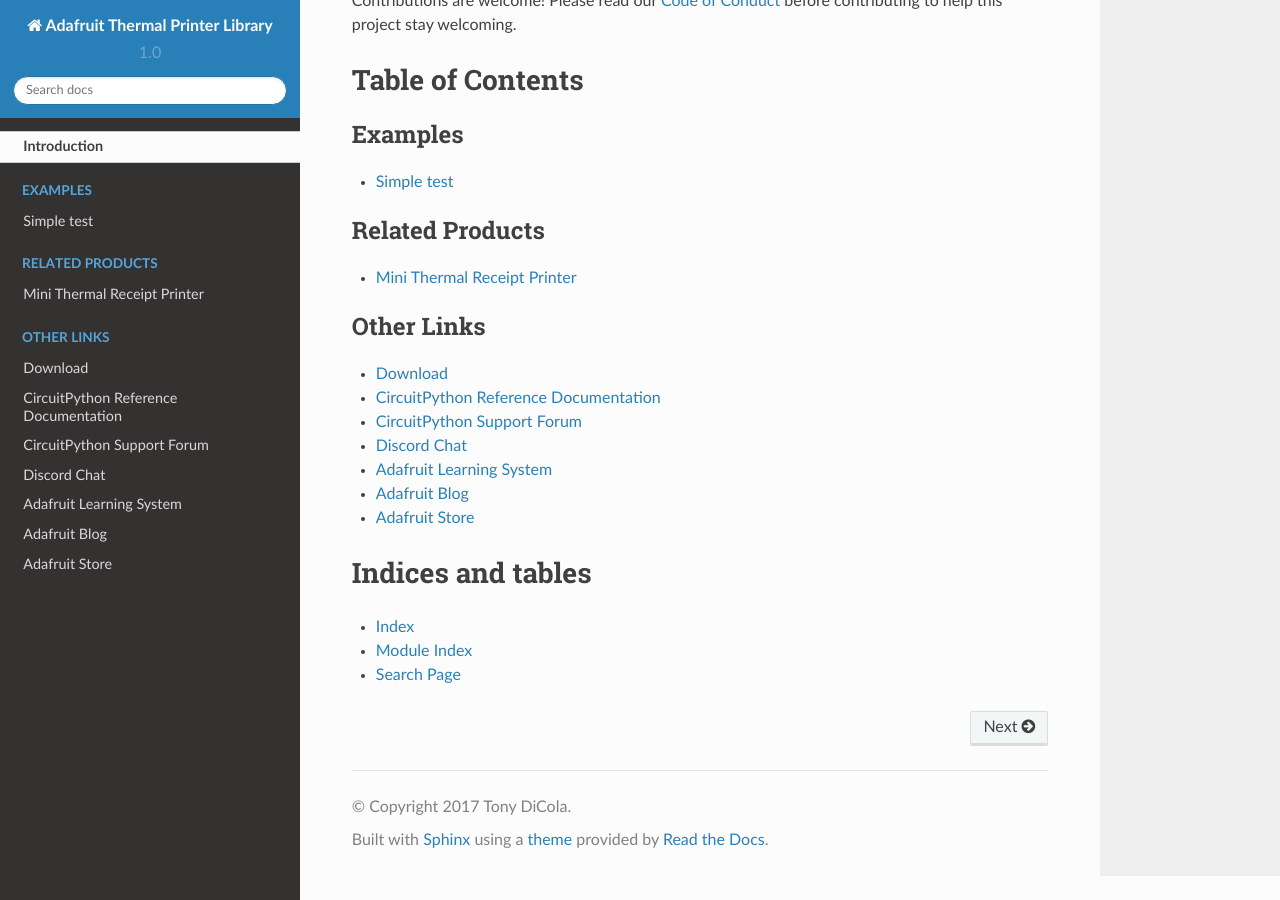
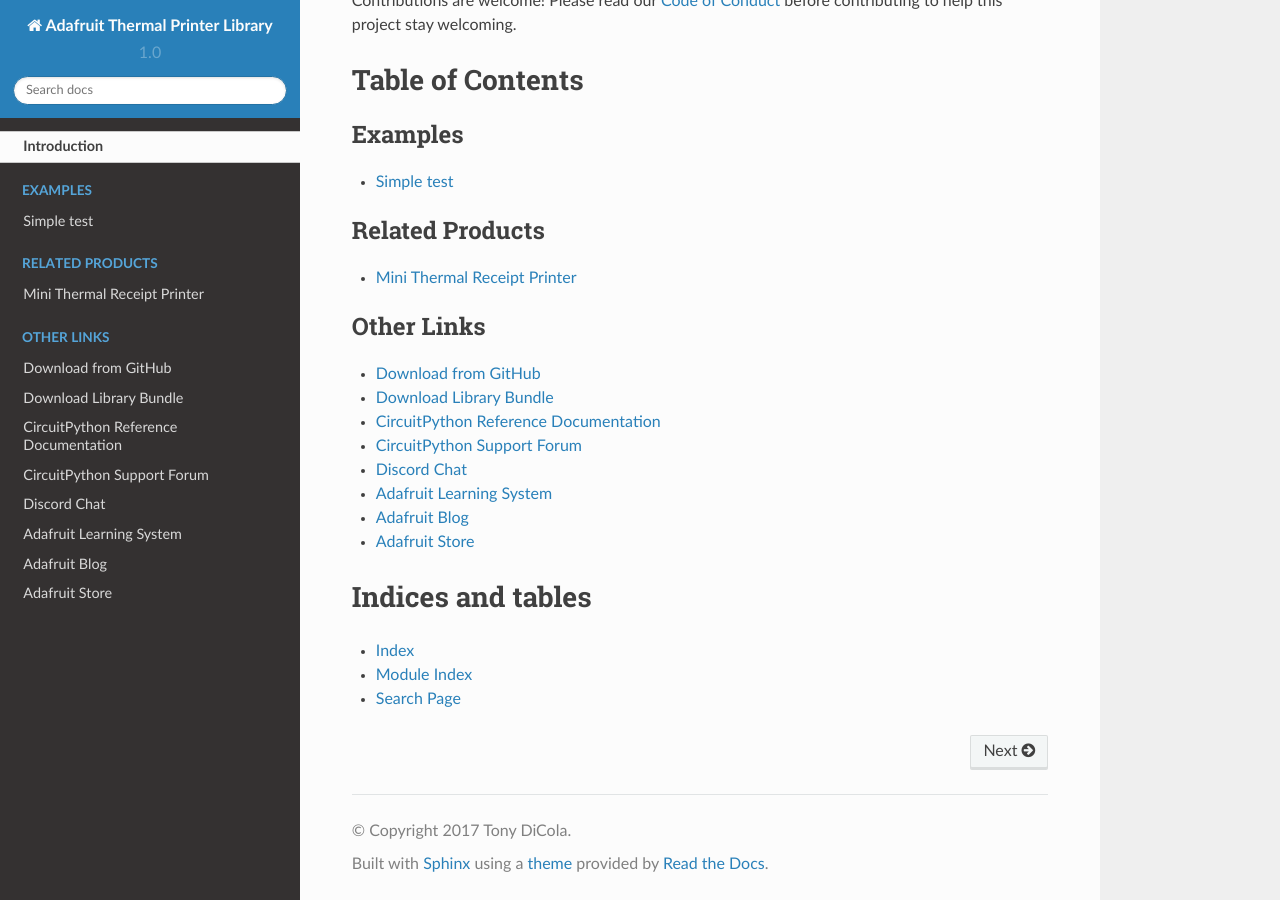
Before and after one commit to adafruit/Adafruit_CircuitPython_Thermal_Printer, a Sphinx documentation site: the page built from docs/index.rst, in a window 1280 px wide and 900 px high, scrolled down 1299 px. Built offline with Sphinx 7.4.7 and the Read the Docs theme 2.0.0, drawn with Linux system fonts in a browser that asks for light colours.

Commit message:
Added cp.org link to index.rst

```diff
--- a/docs/index.rst
+++ b/docs/index.rst
@@ -31,7 +31,8 @@
 .. toctree::
     :caption: Other Links
 
-    Download <https://github.com/adafruit/Adafruit_CircuitPython_Thermal_Printer/releases/latest>
+    Download from GitHub <https://github.com/adafruit/Adafruit_CircuitPython_Thermal_Printer/releases/latest>
+    Download Library Bundle <https://circuitpython.org/libraries>
     CircuitPython Reference Documentation <https://docs.circuitpython.org>
     CircuitPython Support Forum <https://forums.adafruit.com/viewforum.php?f=60>
     Discord Chat <https://adafru.it/discord>
```
